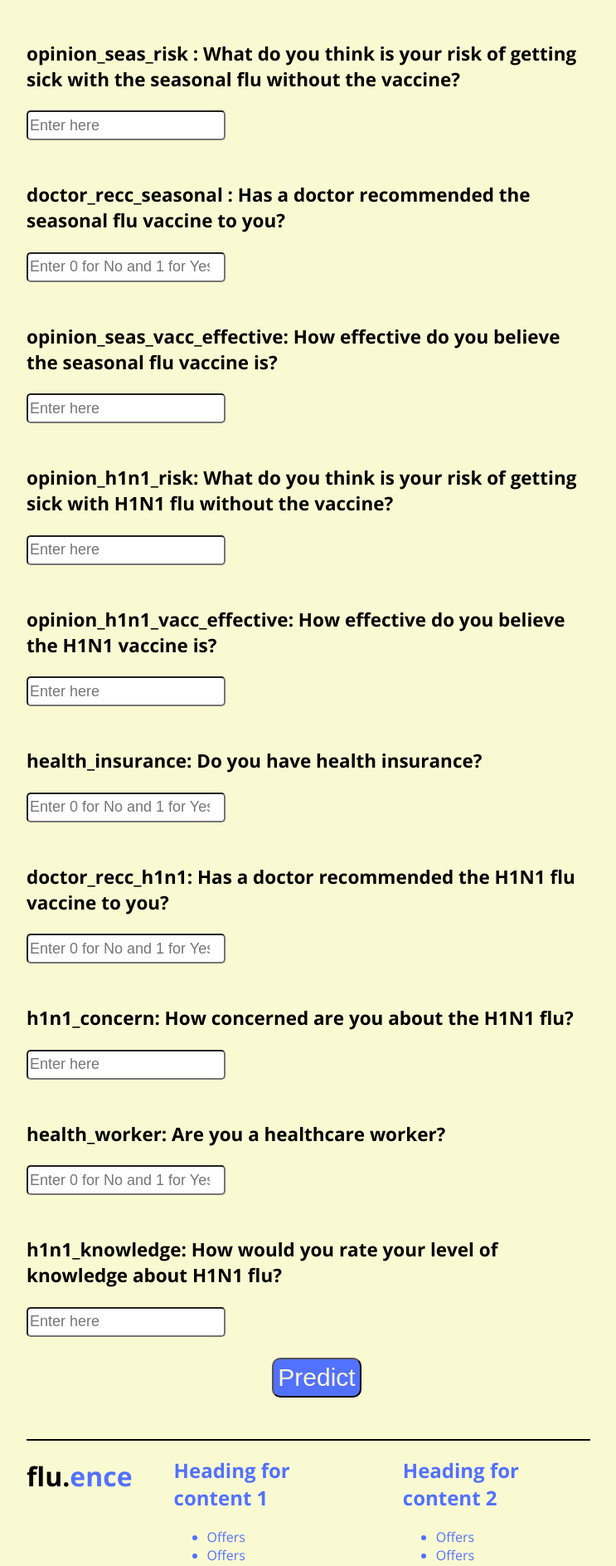
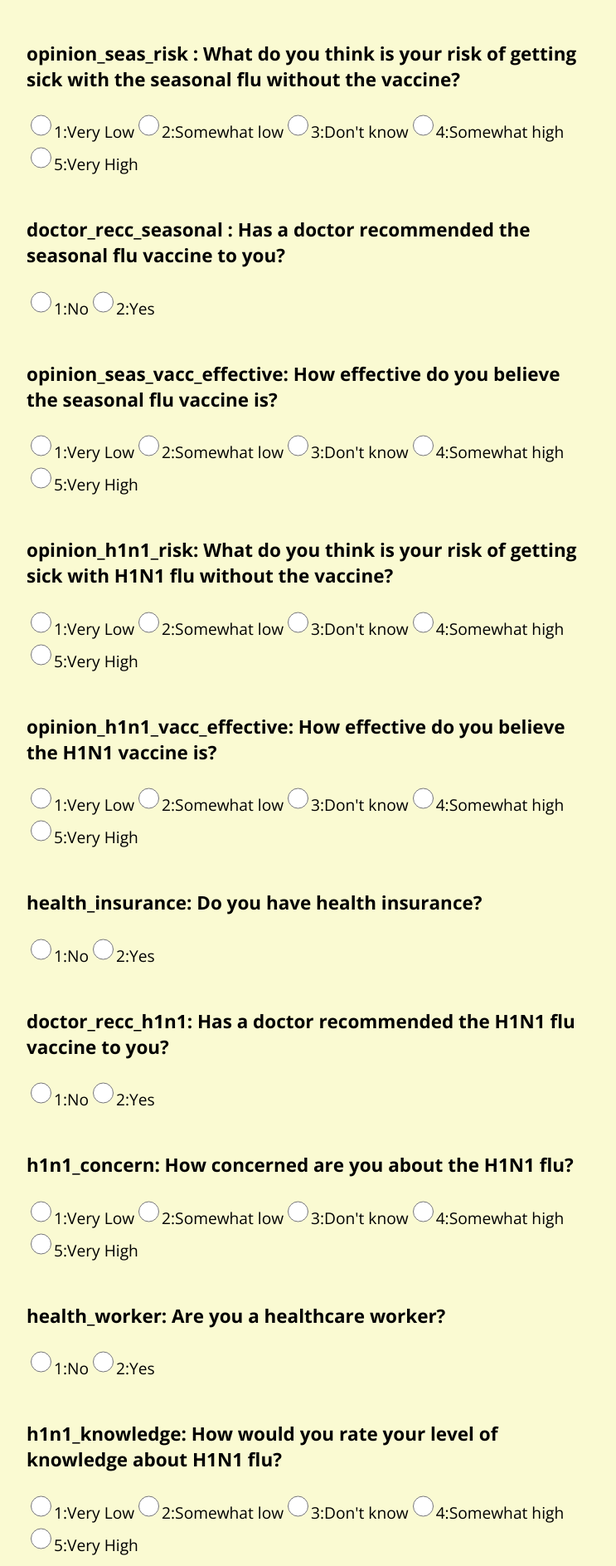
Before and after one commit to sarthakmishraa/fluence, a React (Create React App) app: page /model1 in a window 1280 px wide. Shown: the part 283-2170 px from the top of the page at 83% size, without its empty margins (268-1011 px from the left). Built offline with nearby package versions, Linux system fonts and the light colour scheme.

Commit message:
modified input form

```diff
--- a/src/App.css
+++ b/src/App.css
@@ -108,6 +108,10 @@ code {
     transition: 0.2s;
 }
 
+.RadioButton {
+    width: 25px;
+}
+
 /* About page styling */
 
 .About {
--- a/src/Model1.js
+++ b/src/Model1.js
@@ -6,15 +6,69 @@ function Model1() {
 
   const [values, setValues] = useState([""]);
   const [response, setResponse] = useState([""]);
+  const [selectedOption1, setSelectedOption1] = useState([""]);
+  const [selectedOption2, setSelectedOption2] = useState([""]);
+  const [selectedOption3, setSelectedOption3] = useState([""]);
+  const [selectedOption4, setSelectedOption4] = useState([""]);
+  const [selectedOption5, setSelectedOption5] = useState([""]);
+  const [selectedOption6, setSelectedOption6] = useState([""]);
+  const [selectedOption7, setSelectedOption7] = useState([""]);
+  const [selectedOption8, setSelectedOption8] = useState([""]);
+  const [selectedOption9, setSelectedOption9] = useState([""]);
+  const [selectedOption10, setSelectedOption10] = useState([""]);
 
-  const handleInputChange = (index, event) => {
-    const newInputValues = [...values];
-    newInputValues[index] = event.target.value;
-    setValues(newInputValues);
+  const onValueChange1 = (index, event) => {
+    values[index] = event.target.value;
+    setSelectedOption1(event.target.value);
+  }
+
+  const onValueChange2 = (index, event) => {
+    values[index] = event.target.value;
+    setSelectedOption2(event.target.value);
+  }
+
+  const onValueChange3 = (index, event) => {
+    values[index] = event.target.value;
+    setSelectedOption3(event.target.value);
+  }
+
+  const onValueChange4 = (index, event) => {
+    values[index] = event.target.value;
+    setSelectedOption4(event.target.value);
+  }
+
+  const onValueChange5 = (index, event) => {
+    values[index] = event.target.value;
+    setSelectedOption5(event.target.value);
+  }
+
+  const onValueChange6 = (index, event) => {
+    values[index] = event.target.value;
+    setSelectedOption6(event.target.value);
+  }
+  const onValueChange7 = (index, event) => {
+    values[index] = event.target.value;
+    setSelectedOption7(event.target.value);
+  }
+
+  const onValueChange8 = (index, event) => {
+    values[index] = event.target.value;
+    setSelectedOption8(event.target.value);
+  }
+
+  const onValueChange9 = (index, event) => {
+    values[index] = event.target.value;
+    setSelectedOption9(event.target.value);
+  }
+
+  const onValueChange10 = (index, event) => {
+    values[index] = event.target.value;
+    setSelectedOption10(event.target.value);
   }
 
   const handleSubmit = async(e) => {
     e.preventDefault();
+    setValues(values);
     try {
       const response = await fetch('http://localhost:3001/api/process_input', {
         method: 'POST',
@@ -49,37 +103,89 @@ function Model1() {
 
         <div className='ModelInput'>
           <h3>opinion_seas_risk : What do you think is your risk of getting sick with the seasonal flu without the vaccine?</h3>
-          <input value={values[3] || ""} onChange={(event) => handleInputChange(3, event)} required type='number' placeholder='Enter here'/>
+          <div className='RadioButtons'>
+            <label><input className='RadioButton' type='radio' value = '1' name='opinion_seas_risk' onChange={(event) => onValueChange1(3, event)} checked={selectedOption1 === '1'}></input>1:Very Low</label>
+
+            <label><input className='RadioButton' type='radio' value = '2' name='opinion_seas_risk' onChange={(event) => onValueChange1(3, event)} checked={selectedOption1 === '2'}></input>2:Somewhat low</label>
+
+            <label><input className='RadioButton' type='radio' value = '3' name='opinion_seas_risk' onChange={(event) => onValueChange1(3, event)} checked={selectedOption1 === '3'}></input>3:Don't know</label>
+
+            <label><input className='RadioButton' type='radio' value = '4' name='opinion_seas_risk' onChange={(event) => onValueChange1(3, event)} checked={selectedOption1 === '4'}></input>4:Somewhat high</label>
+
+            <label><input className='RadioButton' type='radio' value = '5' name='opinion_seas_risk' onChange={(event) => onValueChange1(3, event)} checked={selectedOption1 === '5'}></input>5:Very High</label>
+          </div>
         </div>
 
         <div className='ModelInput'>
           <h3>doctor_recc_seasonal : Has a doctor recommended the seasonal flu vaccine to you?</h3>
-          <input value={values[4] || ""} onChange={(event) => handleInputChange(4, event)} required type='number' placeholder='Enter 0 for No and 1 for Yes'/>
+          <div className='RadioButtons'>
+            <label><input className='RadioButton' type='radio' value = '0' name='doctor_recc_seasonal' onChange={(event) => onValueChange2(4, event)} checked={selectedOption2 === '0'}></input>1:No</label>
+
+            <label><input className='RadioButton' type='radio' value = '1' name='doctor_recc_seasonal' onChange={(event) => onValueChange2(4, event)} checked={selectedOption2 === '1'}></input>2:Yes</label>
+          </div>
         </div>
 
         <div className='ModelInput'>
           <h3>opinion_seas_vacc_effective: How effective do you believe the seasonal flu vaccine is?</h3>
-          <input value={values[5] || ""} onChange={(event) => handleInputChange(5, event)} required type='number' placeholder='Enter here'/>
+          <div className='RadioButtons'>
+            <label><input className='RadioButton' type='radio' value = '1' name='opinion_seas_vacc_effective' onChange={(event) => onValueChange3(5, event)} checked={selectedOption3 === '1'}></input>1:Very Low</label>
+
+            <label><input className='RadioButton' type='radio' value = '2' name='opinion_seas_vacc_effective' onChange={(event) => onValueChange3(5, event)} checked={selectedOption3 === '2'}></input>2:Somewhat low</label>
+
+            <label><input className='RadioButton' type='radio' value = '3' name='opinion_seas_vacc_effective' onChange={(event) => onValueChange3(5, event)} checked={selectedOption3 === '3'}></input>3:Don't know</label>
+
+            <label><input className='RadioButton' type='radio' value = '4' name='opinion_seas_vacc_effective' onChange={(event) => onValueChange3(5, event)} checked={selectedOption3 === '4'}></input>4:Somewhat high</label>
+
+            <label><input className='RadioButton' type='radio' value = '5' name='opinion_seas_vacc_effective' onChange={(event) => onValueChange3(5, event)} checked={selectedOption3 === '5'}></input>5:Very High</label>
+          </div>
         </div>
 
         <div className='ModelInput'>
           <h3>opinion_h1n1_risk: What do you think is your risk of getting sick with H1N1 flu without the vaccine?</h3>
-          <input value={values[1] || ""} onChange={(event) => handleInputChange(1, event)} required type='number' placeholder='Enter here'/>
+          <div className='RadioButtons'>
+            <label><input className='RadioButton' type='radio' value = '1' name='opinion_h1n1_risk' onChange={(event) => onValueChange4(1, event)} checked={selectedOption4 === '1'}></input>1:Very Low</label>
+
+            <label><input className='RadioButton' type='radio' value = '2' name='opinion_h1n1_risk' onChange={(event) => onValueChange4(1, event)} checked={selectedOption4 === '2'}></input>2:Somewhat low</label>
+
+            <label><input className='RadioButton' type='radio' value = '3' name='opinion_h1n1_risk' onChange={(event) => onValueChange4(1, event)} checked={selectedOption4 === '3'}></input>3:Don't know</label>
+
+            <label><input className='RadioButton' type='radio' value = '4' name='opinion_h1n1_risk' onChange={(event) => onValueChange4(1, event)} checked={selectedOption4 === '4'}></input>4:Somewhat high</label>
+
+            <label><input className='RadioButton' type='radio' value = '5' name='opinion_h1n1_risk' onChange={(event) => onValueChange4(1, event)} checked={selectedOption4 === '5'}></input>5:Very High</label>
+          </div>
         </div>
 
         <div className='ModelInput'>
           <h3>opinion_h1n1_vacc_effective: How effective do you believe the H1N1 vaccine is?</h3>
-          <input value={values[2] || ""} onChange={(event) => handleInputChange(2, event)} required type='number' placeholder='Enter here'/>
+          <div className='RadioButtons'>
+            <label><input className='RadioButton' type='radio' value = '1' name='opinion_h1n1_vacc_effective' onChange={(event) => onValueChange5(2, event)} checked={selectedOption5 === '1'}></input>1:Very Low</label>
+
+            <label><input className='RadioButton' type='radio' value = '2' name='opinion_h1n1_vacc_effective' onChange={(event) => onValueChange5(2, event)} checked={selectedOption5 === '2'}></input>2:Somewhat low</label>
+
+            <label><input className='RadioButton' type='radio' value = '3' name='opinion_h1n1_vacc_effective' onChange={(event) => onValueChange5(2, event)} checked={selectedOption5 === '3'}></input>3:Don't know</label>
+
+            <label><input className='RadioButton' type='radio' value = '4' name='opinion_h1n1_vacc_effective' onChange={(event) => onValueChange5(2, event)} checked={selectedOption5 === '4'}></input>4:Somewhat high</label>
+
+            <label><input className='RadioButton' type='radio' value = '5' name='opinion_h1n1_vacc_effective' onChange={(event) => onValueChange5(2, event)} checked={selectedOption5 === '5'}></input>5:Very High</label>
+          </div>
         </div>
 
         <div className='ModelInput'>
           <h3>health_insurance: Do you have health insurance?</h3>
-          <input value={values[8] || ""} onChange={(event) => handleInputChange(8, event)} required type='number' placeholder='Enter 0 for No and 1 for Yes'/>
+          <div className='RadioButtons'>
+            <label><input className='RadioButton' type='radio' value = '0' name='health_insurance' onChange={(event) => onValueChange6(8, event)} checked={selectedOption6 === '0'}></input>1:No</label>
+
+            <label><input className='RadioButton' type='radio' value = '1' name='health_insurance' onChange={(event) => onValueChange6(8, event)} checked={selectedOption6 === '1'}></input>2:Yes</label>
+          </div>
         </div>
 
         <div className='ModelInput'>
           <h3>doctor_recc_h1n1: Has a doctor recommended the H1N1 flu vaccine to you?</h3>
-          <input value={values[0] || ""} onChange={(event) => handleInputChange(0, event)} required type='number' placeholder='Enter 0 for No and 1 for Yes'/>
+          <div className='RadioButtons'>
+            <label><input className='RadioButton' type='radio' value = '0' name='doctor_recc_h1n1' onChange={(event) => onValueChange7(0, event)} checked={selectedOption7 === '0'}></input>1:No</label>
+
+            <label><input className='RadioButton' type='radio' value = '1' name='doctor_recc_h1n1' onChange={(event) => onValueChange7(0, event)} checked={selectedOption7 === '1'}></input>2:Yes</label>
+          </div>
         </div>
 
         {/* <div className='ModelInput'>
@@ -89,12 +195,26 @@ function Model1() {
 
         <div className='ModelInput'>
           <h3>h1n1_concern: How concerned are you about the H1N1 flu?</h3>
-          <input value={values[7] || ""} onChange={(event) => handleInputChange(7, event)} required type='number' placeholder='Enter here'/>
+          <div className='RadioButtons'>
+            <label><input className='RadioButton' type='radio' value = '1' name='h1n1_concern' onChange={(event) => onValueChange8(7, event)} checked={selectedOption8 === '1'}></input>1:Very Low</label>
+
+            <label><input className='RadioButton' type='radio' value = '2' name='h1n1_concern' onChange={(event) => onValueChange8(7, event)} checked={selectedOption8 === '2'}></input>2:Somewhat low</label>
+
+            <label><input className='RadioButton' type='radio' value = '3' name='h1n1_concern' onChange={(event) => onValueChange8(7, event)} checked={selectedOption8 === '3'}></input>3:Don't know</label>
+
+            <label><input className='RadioButton' type='radio' value = '4' name='h1n1_concern' onChange={(event) => onValueChange8(7, event)} checked={selectedOption8 === '4'}></input>4:Somewhat high</label>
+
+            <label><input className='RadioButton' type='radio' value = '5' name='h1n1_concern' onChange={(event) => onValueChange8(7, event)} checked={selectedOption8 === '5'}></input>5:Very High</label>
+          </div>
         </div>
 
         <div className='ModelInput'>
           <h3>health_worker: Are you a healthcare worker?</h3>
-          <input value={values[6] || ""} onChange={(event) => handleInputChange(6, event)} required type='number' placeholder='Enter 0 for No and 1 for Yes'/>
+          <div className='RadioButtons'>
+            <label><input className='RadioButton' type='radio' value = '0' name='health_worker' onChange={(event) => onValueChange9(6, event)} checked={selectedOption9 === '0'}></input>1:No</label>
+
+            <label><input className='RadioButton' type='radio' value = '1' name='health_worker' onChange={(event) => onValueChange9(6, event)} checked={selectedOption9 === '1'}></input>2:Yes</label>
+          </div>
         </div>
 
         {/* <div className='ModelInput'>
@@ -104,7 +224,17 @@ function Model1() {
 
         <div className='ModelInput'>
           <h3>h1n1_knowledge: How would you rate your level of knowledge about H1N1 flu?</h3>
-          <input value={values[9] || ""} onChange={(event) => handleInputChange(9, event)} required type='number' placeholder='Enter here'/>
+          <div className='RadioButtons'>
+            <label><input className='RadioButton' type='radio' value = '1' name='h1n1_knowledge' onChange={(event) => onValueChange10(9, event)} checked={selectedOption10 === '1'}></input>1:Very Low</label>
+
+            <label><input className='RadioButton' type='radio' value = '2' name='h1n1_knowledge' onChange={(event) => onValueChange10(9, event)} checked={selectedOption10 === '2'}></input>2:Somewhat low</label>
+
+            <label><input className='RadioButton' type='radio' value = '3' name='h1n1_knowledge' onChange={(event) => onValueChange10(9, event)} checked={selectedOption10 === '3'}></input>3:Don't know</label>
+
+            <label><input className='RadioButton' type='radio' value = '4' name='h1n1_knowledge' onChange={(event) => onValueChange10(9, event)} checked={selectedOption10 === '4'}></input>4:Somewhat high</label>
+
+            <label><input className='RadioButton' type='radio' value = '5' name='h1n1_knowledge' onChange={(event) => onValueChange10(9, event)} checked={selectedOption10 === '5'}></input>5:Very High</label>
+          </div>
         </div>
 
         <div className="ModelInputPredictButton">
```
